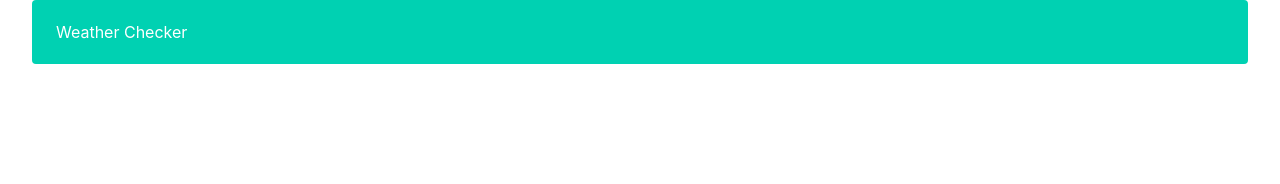
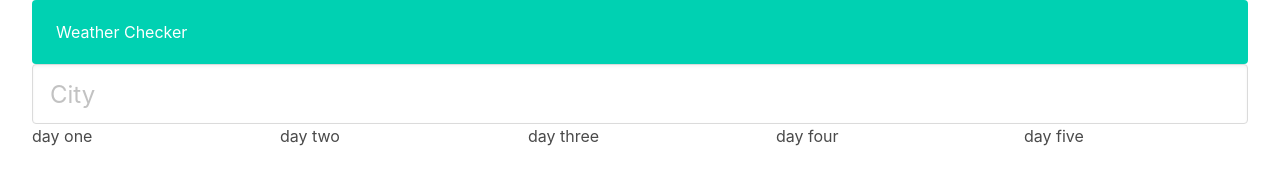
Before and after one commit to Z9tails/WeatherChecker, a plain HTML site: page index.html in a window 1280 px wide. Drawn offline with nearby package versions, Linux system fonts and the light colour scheme.

Commit message:
setting columns

```diff
--- a/index.html
+++ b/index.html
@@ -19,6 +19,33 @@
     </div>
  </div>
 </header>
+    <div class ="container is-fluid">
+        <input class="input is-large" type="text" placeholder="City">
+
+
+
+    </div>
+    <div class="container is-fluid">
+        <div class="columns is-mobile">
+                <div class="column">
+                    day one
+                    </div>
+                <div class="column">
+                    day two
+                    </div>
+                <div class="column">
+                    day three
+                    </div>
+                <div class="column">
+                    day four
+                    </div>
+                <div class="column">
+                    day five
+                    </div>
+        </div>
+
+    </div>
+
 </body>
 
 </script src="./assets/script.js"></script>
```
